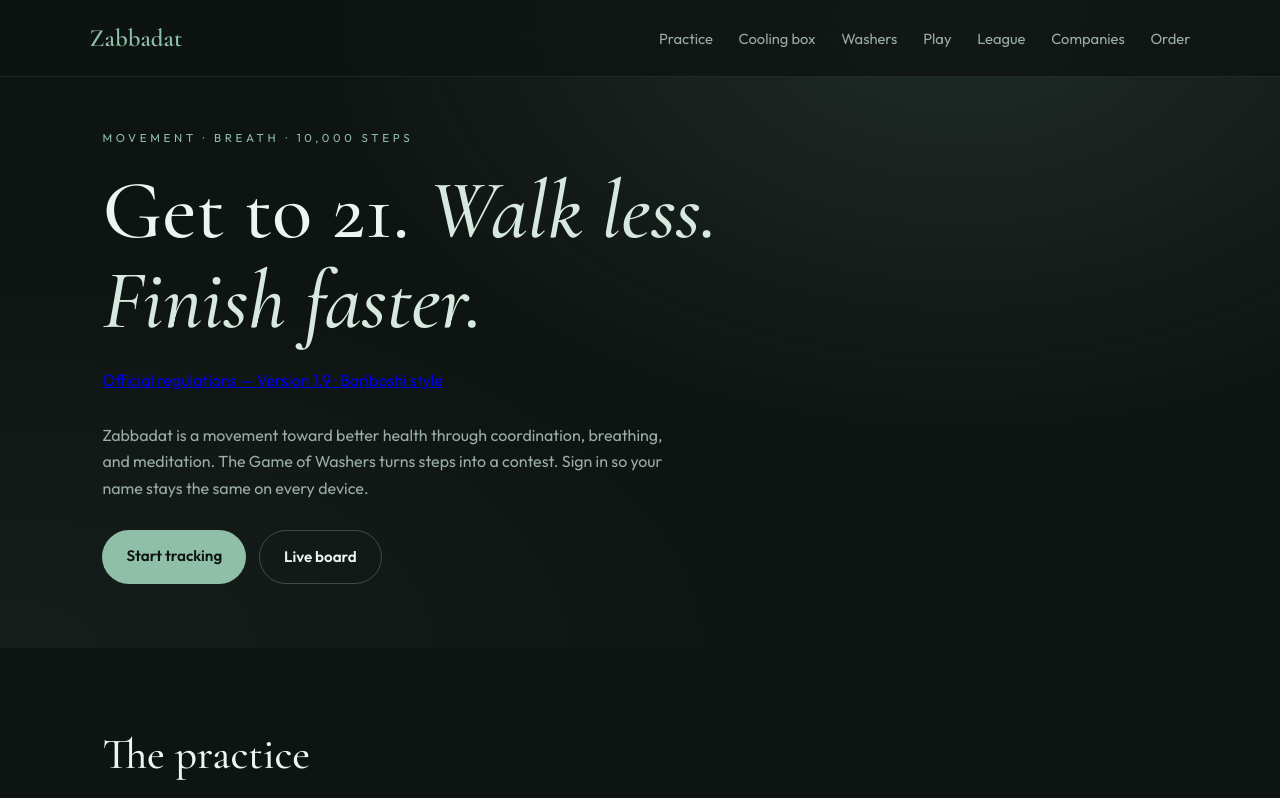
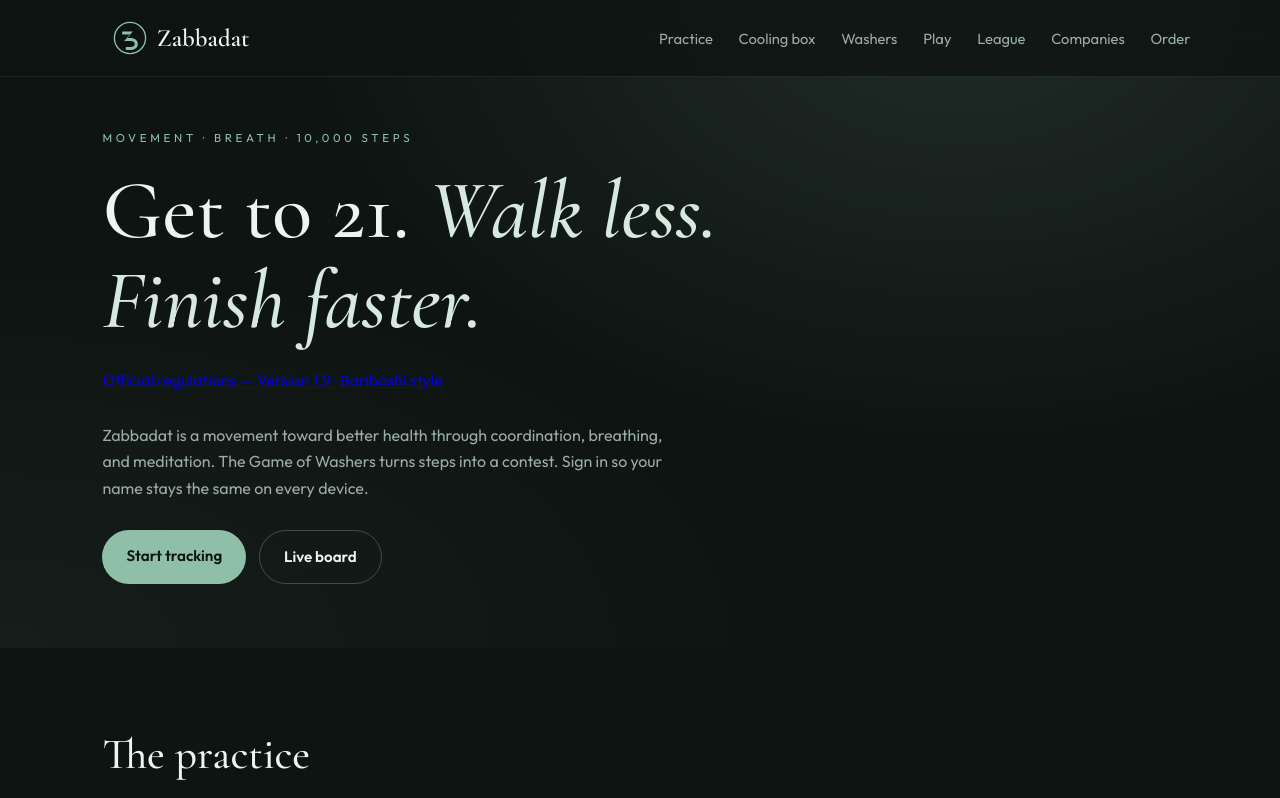
Before and after one commit to zabbadat/my-site, a plain HTML site: page index.html in a window 1280 px wide. Shown: the top 798 px of the page. Drawn offline with nearby package versions, Linux system fonts and the light colour scheme.

Commit message:
Update index.html

```diff
--- a/index.html
+++ b/index.html
@@ -129,7 +129,13 @@
 </head>
 <body>
   <nav>
-    <div class="logo">Zabbadat</div>
+    <a class="logo" href="/" aria-label="Zabbadat home">
+  <svg viewBox="0 0 120 120" aria-hidden="true">
+    <circle cx="60" cy="60" r="52" fill="none" stroke="currentColor" stroke-width="4.5"/>
+    <path fill="currentColor" d="M34 38h36l-22 22h14c14 0 24 8 24 20s-10 20-24 20H46v-10h16c8 0 14-4 14-10s-6-10-14-10H40l22-22H34z"/>
+  </svg>
+  <span>Zabbadat</span>
+</a>
     <div>
     <a href="#approach">Practice</a>
     <a href="#cooling-box">Cooling box</a>
```
